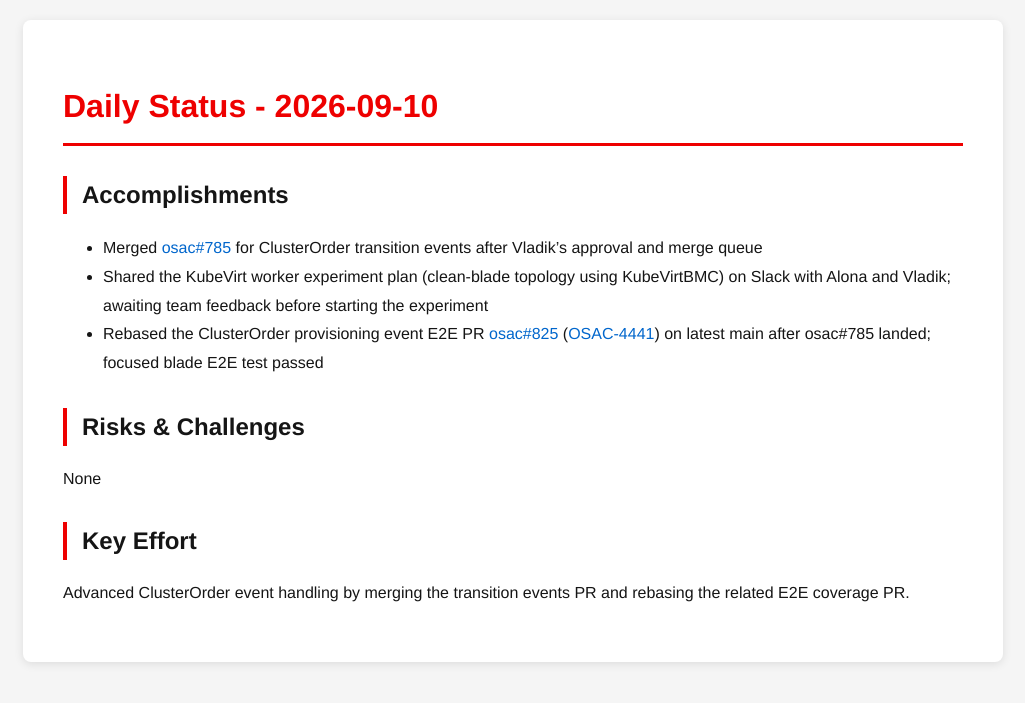
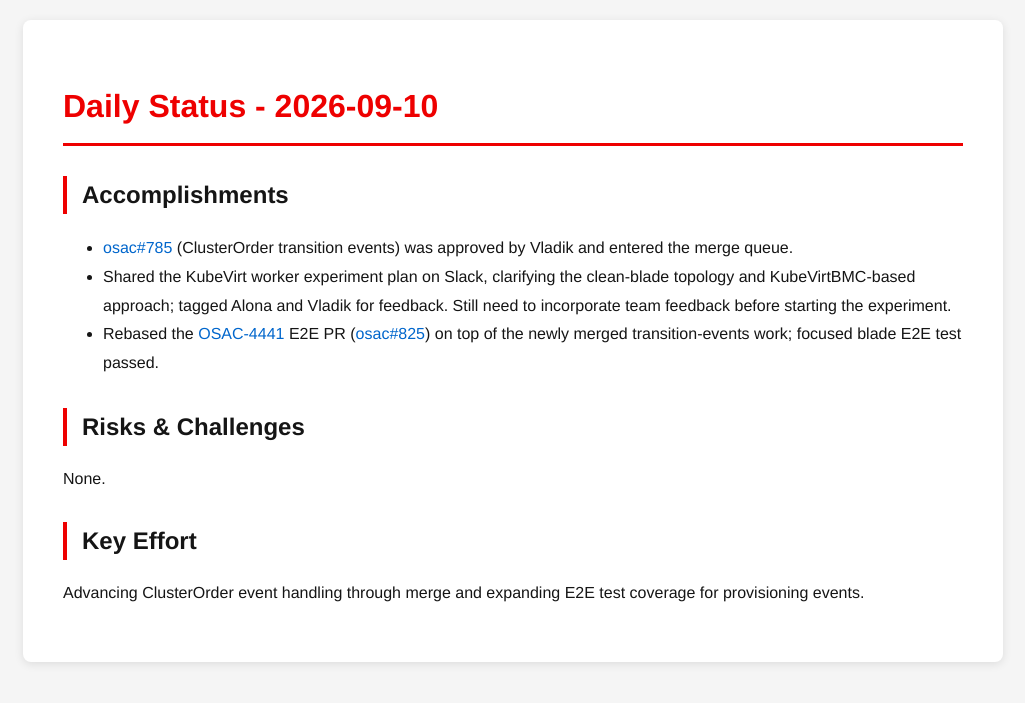
Before and after one commit to tzvatot/daily-status, a Jekyll site: the page built from 2026-09-10.md, in a window 1280 px wide. Shown: the top 703 px of the page, without its empty margins (127-1152 px from the left). Built offline with Jekyll 4.4.1, drawn with Linux system fonts in a browser that asks for light colours.

Commit message:
Daily status update - 2026-09-10

```diff
--- a/2026-09-10.md
+++ b/2026-09-10.md
@@ -7,12 +7,12 @@
 # Daily Status - 2026-09-10
 
 ## Accomplishments
-- Merged [osac#785](https://github.com/osac-project/osac/pull/785) for ClusterOrder transition events after Vladik's approval and merge queue
-- Shared the KubeVirt worker experiment plan (clean-blade topology using KubeVirtBMC) on Slack with Alona and Vladik; awaiting team feedback before starting the experiment
-- Rebased the ClusterOrder provisioning event E2E PR [osac#825](https://github.com/osac-project/osac/pull/825) ([OSAC-4441](https://redhat.atlassian.net/browse/OSAC-4441)) on latest main after osac#785 landed; focused blade E2E test passed
+- [osac#785](https://github.com/osac-project/osac/pull/785) (ClusterOrder transition events) was approved by Vladik and entered the merge queue.
+- Shared the KubeVirt worker experiment plan on Slack, clarifying the clean-blade topology and KubeVirtBMC-based approach; tagged Alona and Vladik for feedback. Still need to incorporate team feedback before starting the experiment.
+- Rebased the [OSAC-4441](https://redhat.atlassian.net/browse/OSAC-4441) E2E PR ([osac#825](https://github.com/osac-project/osac/pull/825)) on top of the newly merged transition-events work; focused blade E2E test passed.
 
 ## Risks & Challenges
-None
+None.
 
 ## Key Effort
-Advanced ClusterOrder event handling by merging the transition events PR and rebasing the related E2E coverage PR.
+Advancing ClusterOrder event handling through merge and expanding E2E test coverage for provisioning events.
```
